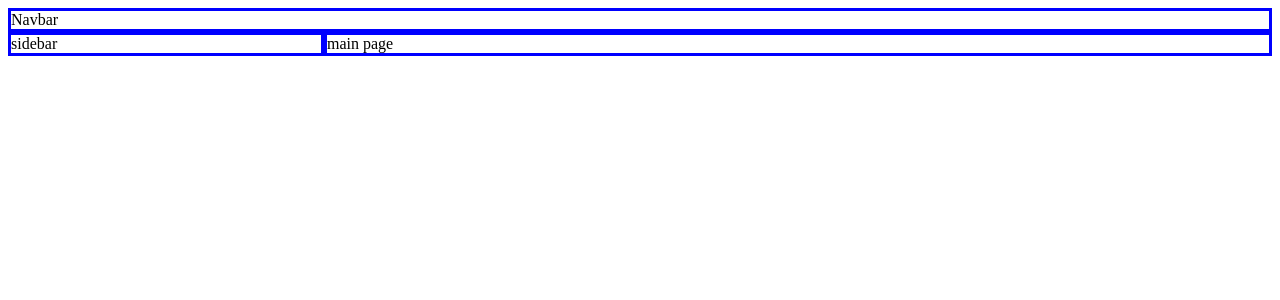
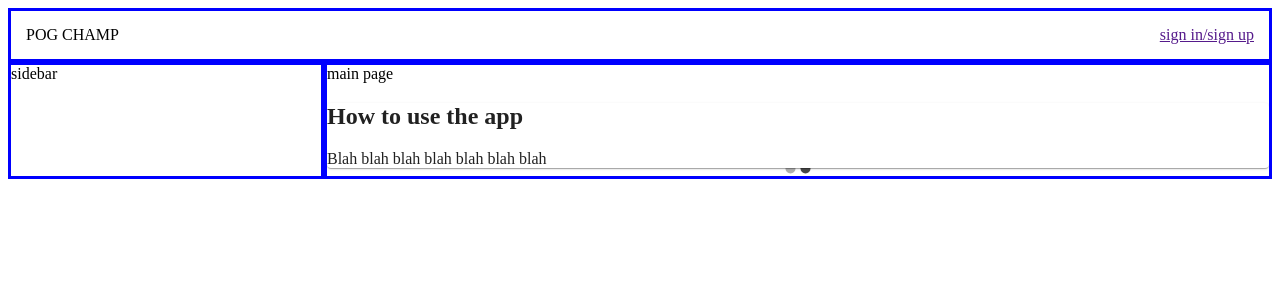
Before and after one commit to hratx-blue-ocean/pogchamp, a React app: page / in a window 1280 px wide. Shown: the top 300 px of the page. Built offline with nearby package versions, Linux system fonts and the light colour scheme.

Commit message:
Implement carousel for Description

```diff
--- a/client/public/style.css
+++ b/client/public/style.css
@@ -1,3 +1,27 @@
-#navigation, #sideBar, #landing {
+.navBar, .sideBar, .mainPage {
   border: 3px blue solid;
 }
+
+.navBar, .sideBar {
+  /* position: fixed; */
+  float: left;
+}
+
+#container, #sideBar, #landing {
+  height: 100%;
+}
+
+#root {
+  height: 100%
+}
+
+#logo {
+  float: left;
+  margin: 15px;
+}
+
+#signup {
+  display: inline;
+  float: right;
+  margin: 15px;
+}
--- a/client/src/components/landingPage/LandingPage.jsx
+++ b/client/src/components/landingPage/LandingPage.jsx
@@ -1,18 +1,29 @@
 import React, { useState } from 'react';
-import { Grid } from '@material-ui/core';
+import { Grid, Paper } from '@material-ui/core';
+import Carousel from 'react-material-ui-carousel'
 // Navbar with login/register button + cool logo
 // Left Sidebar that stays fixed
 // Description
 // Tournaments
 
 const LandingPage = (props) => {
-
+  const items = [
+    {
+        name: "Welcome to Pog Champ",
+        description: "A tornament management system"
+    },
+    {
+        name: "How to use the app",
+        description: "Blah blah blah blah blah blah blah"
+    }
+]
   return (
     <div>
-      <Grid container direction="row" justify="center" alignItems="center">
+      <Grid container direction="row" justify="center" alignItems="center" id="container">
         <Grid item xs={12} className="navBar">
           <div id="navigation">
-            Navbar
+            <p id="logo">POG CHAMP</p>
+            <a id="signup" href="">sign in/sign up</a>
           </div>
         </Grid>
         <Grid container>
@@ -24,6 +35,11 @@ const LandingPage = (props) => {
           <Grid item xs={9} className="mainPage">
             <div id="landing">
               main page
+              <Carousel animation="slide">
+                {
+                  items.map((item, i) => <Item key={i} item={item} />)
+                }
+              </Carousel>
             </div>
           </Grid>
         </Grid>
@@ -32,4 +48,13 @@ const LandingPage = (props) => {
   )
 }
 
+function Item(props) {
+  return (
+    <Paper>
+      <h2>{props.item.name}</h2>
+      <p>{props.item.description}</p>
+    </Paper>
+  )
+}
+
 export default LandingPage;
--- a/package.json
+++ b/package.json
@@ -33,9 +33,11 @@
   },
   "dependencies": {
     "@material-ui/core": "^4.11.0",
+    "@material-ui/icons": "^4.9.1",
     "express": "^4.17.1",
     "html-webpack-plugin": "^4.5.0",
     "react": "^17.0.1",
-    "react-dom": "^17.0.1"
+    "react-dom": "^17.0.1",
+    "react-material-ui-carousel": "^2.1.1"
   }
 }
```
